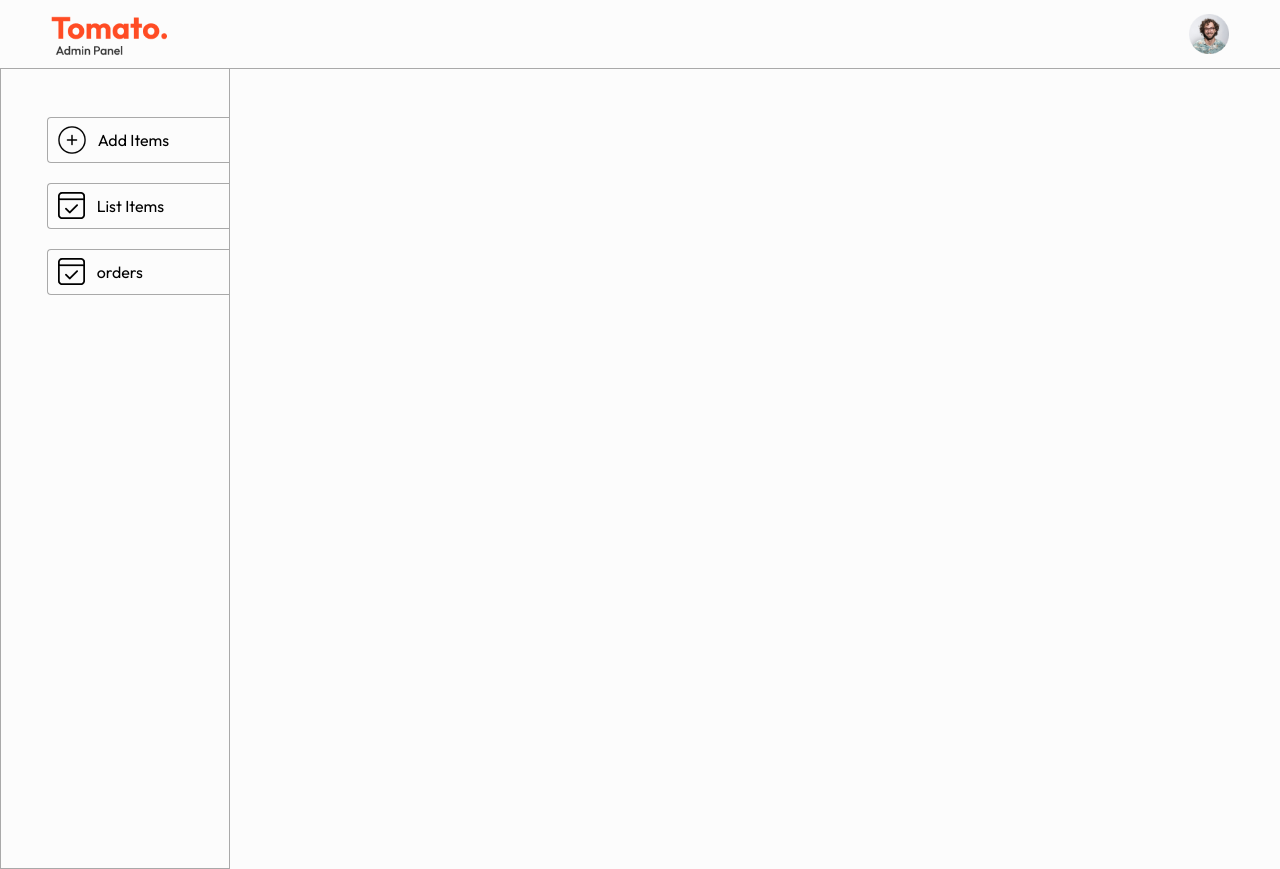
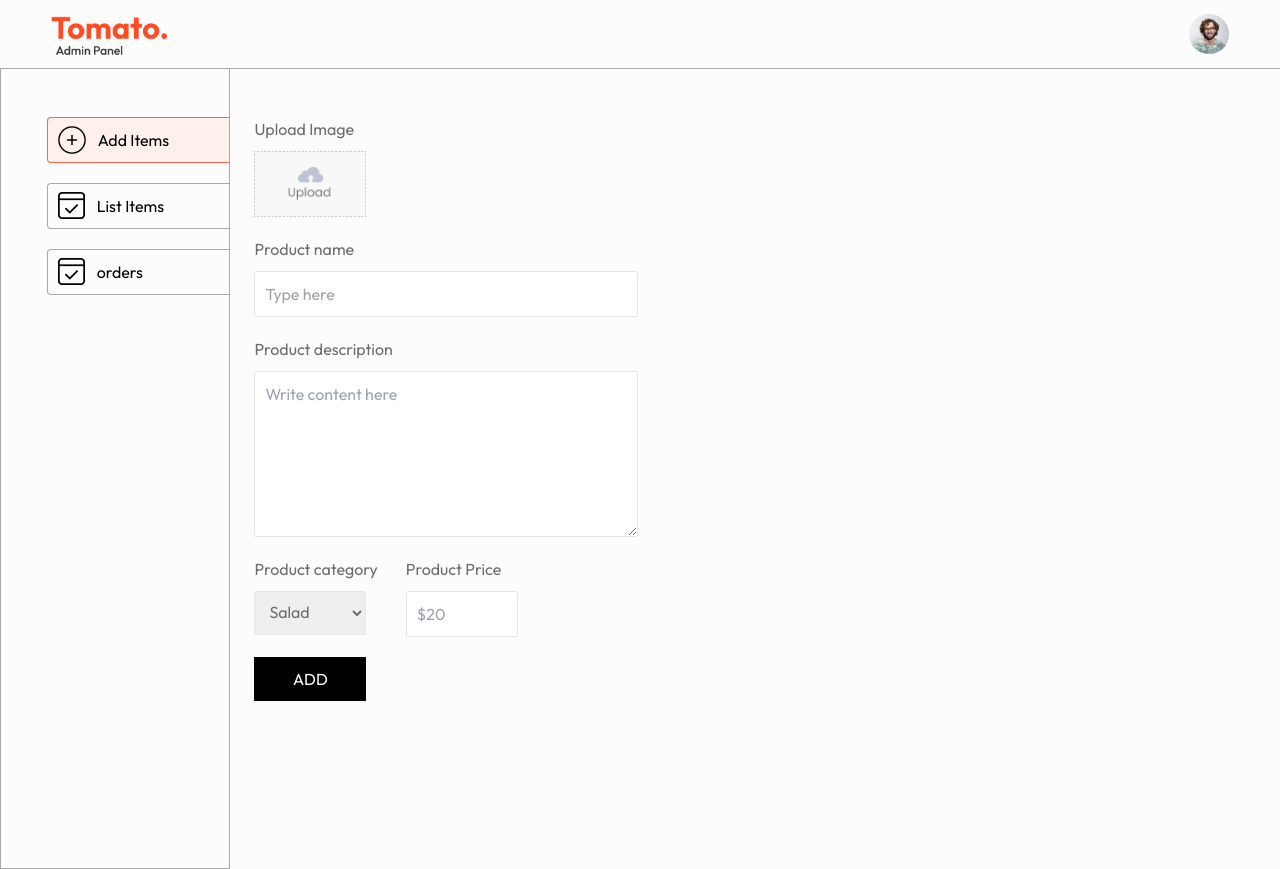
Before and after one commit to RijoKsd/food-delivery-app, a React (Vite) app in the folder admin/: page /add in a window 1280 px wide. Built offline with nearby package versions, Linux system fonts and the light colour scheme; the HTML template or start-up script is replaced by a standard one.

Commit message:
Add Product page in Admin Panel - Create a new file Add.jsx in pages folder - Add a new route in App.jsx - Add a new link in Sidebar.jsx - Add form in Add.jsx -

```diff
--- a/admin/src/App.jsx
+++ b/admin/src/App.jsx
@@ -1,5 +1,9 @@
 import Navbar from "./components/Navbar/Navbar";
 import Sidebar from "./components/Sidebar/Sidebar";
+import { Route, Routes } from 'react-router-dom';
+import Add from "./pages/Add/Add";
+import List from "./pages/List/List";
+import Orders from "./pages/Orders/Orders";
 
 export default function App() {
   return (
@@ -8,7 +12,12 @@ export default function App() {
       <hr />
       <div className="app-content flex">
         <Sidebar />
-      </div>
+        <Routes >
+          <Route path="/add" element={<Add />}/>
+          <Route path="/list" element={<List />}/>
+          <Route path="/orders" element={<Orders />}/>
+         </Routes>
+       </div>
     </div>
   );
 }
--- a/admin/src/components/Sidebar/Sidebar.jsx
+++ b/admin/src/components/Sidebar/Sidebar.jsx
@@ -1,22 +1,37 @@
+import { NavLink } from "react-router-dom";
 import { assets } from "../../assets/assets";
 
 const Sidebar = () => {
   return (
     <div className="sidebar w-[18%] min-h-screen border border-t-0 border-[#a9a9a9]">
       <div className="sidebar-options pt-12 pl-[20%] flex flex-col gap-5">
-        <div className="sidebar-option flex items-center gap-3 border border-[#a9a9a9] border-r-0 py-2 px-2.5 rounded rounded-tl rounded-tr-none rounded-br-none rounded-bl cursor-pointer">
+        <NavLink
+          to="/add"
+          className={({ isActive }) => `
+          ${isActive ? "bg-[#fff0ed] border border-tomato" : ""}
+          sidebar-option flex items-center gap-3 border border-[#a9a9a9] border-r-0 py-2 px-2.5 rounded rounded-tl rounded-tr-none rounded-br-none rounded-bl cursor-pointer `}
+        >
           <img src={assets.add_icon} alt="plus icon" />
-
           <p className="max-lg:hidden">Add Items</p>
-        </div>
-        <div className="sidebar-option flex items-center gap-3 border border-[#a9a9a9] border-r-0 py-2 px-2.5 rounded rounded-tl rounded-tr-none rounded-br-none rounded-bl cursor-pointer">
+        </NavLink>
+        <NavLink
+          to="/list"
+          className={({ isActive }) => `
+          ${isActive ? "bg-[#fff0ed] border border-tomato" : ""}
+          sidebar-option flex items-center gap-3 border border-[#a9a9a9] border-r-0 py-2 px-2.5 rounded rounded-tl rounded-tr-none rounded-br-none rounded-bl cursor-pointer `}
+        >
           <img src={assets.order_icon} alt="cart icon" />
           <p className="max-lg:hidden">List Items</p>
-        </div>
-        <div className="sidebar-option flex items-center gap-3 border border-[#a9a9a9] border-r-0 py-2 px-2.5 rounded rounded-tl rounded-tr-none rounded-br-none rounded-bl cursor-pointer">
+        </NavLink>
+        <NavLink
+          to="/orders"
+          className={({ isActive }) => `
+          ${isActive ? "bg-[#fff0ed] border border-tomato" : ""}
+          sidebar-option flex items-center gap-3 border border-[#a9a9a9] border-r-0 py-2 px-2.5 rounded rounded-tl rounded-tr-none rounded-br-none rounded-bl cursor-pointer `}
+        >
           <img src={assets.order_icon} alt=" icon" />
           <p className="max-lg:hidden">orders</p>
-        </div>
+        </NavLink>
       </div>
     </div>
   );
--- /dev/null
+++ b/admin/src/pages/Add/Add.jsx
@@ -0,0 +1,72 @@
+import { assets } from "../../assets/assets"
+
+
+const Add = () => {
+  return (
+    <div className="add w-3/4 ml-6 mt-12 text-[#6d6d6d] ">
+      <form className="rijo gap-5 flex flex-col ">
+        <div className="add-image-upload rijo flex flex-col gap-2.5">
+          <p>Upload Image</p>
+          <label htmlFor="image">
+            <img src={assets.upload_area} alt="cloud image" className="w-28" />
+          </label>
+          <input type="file" id="image" hidden required />
+        </div>
+        <div className="add-product-name rijo flex flex-col gap-2.5 max-w-[max(40%,280px)]">
+          <p>Product name</p>
+          <input
+            type="text"
+            name="name"
+            placeholder="Type here"
+            className="p-2.5 border rounded-sm"
+          />
+        </div>
+        <div className="add-product-description rijo flex flex-col gap-2.5 max-w-[max(40%,280px)]">
+          <p>Product description</p>
+          <textarea
+            name="description"
+            rows={6}
+            placeholder="Write content here"
+            required
+            className="p-2.5 border rounded-sm"
+          ></textarea>
+        </div>
+        <div className="add category-price flex gap-7">
+          <div className="add-category rijo flex flex-col gap-2.5">
+            <p>Product category</p>
+            <select
+              name="category"
+              className="max-w-28 p-2.5 border rounded-sm"
+            >
+              <option value="Salad">Salad</option>
+              <option value="Rolls">Rolls</option>
+              <option value="Deserts">Deserts</option>
+              <option value="Sandwich">Sandwich</option>
+              <option value="Cake">Cake</option>
+              <option value="Pure Veg">Pure Veg</option>
+              <option value="Pasta">Pasta</option>
+              <option value="Noodles">Noodles</option>
+            </select>
+          </div>
+          <div className="add-price rijo flex flex-col gap-2.5">
+            <p>Product Price</p>
+            <input
+              type="number"
+              name="price"
+              placeholder="$20"
+              className="max-w-28 p-2.5 border rounded-sm"
+            />
+          </div>
+        </div>
+        <button
+          type="submit"
+          className="add-btn max-w-28 border-none p-2.5 bg-black text-white cursor-pointer"
+        >
+          ADD
+        </button>
+      </form>
+    </div>
+  );
+}
+
+export default Add
--- /dev/null
+++ b/admin/src/pages/List/List.jsx
@@ -0,0 +1,10 @@
+
+const List = () => {
+  return (
+    <div>
+
+    </div>
+  )
+}
+
+export default List
--- /dev/null
+++ b/admin/src/pages/Orders/Orders.jsx
@@ -0,0 +1,10 @@
+
+const Orders = () => {
+  return (
+    <div>
+
+    </div>
+  )
+}
+
+export default Orders
```
